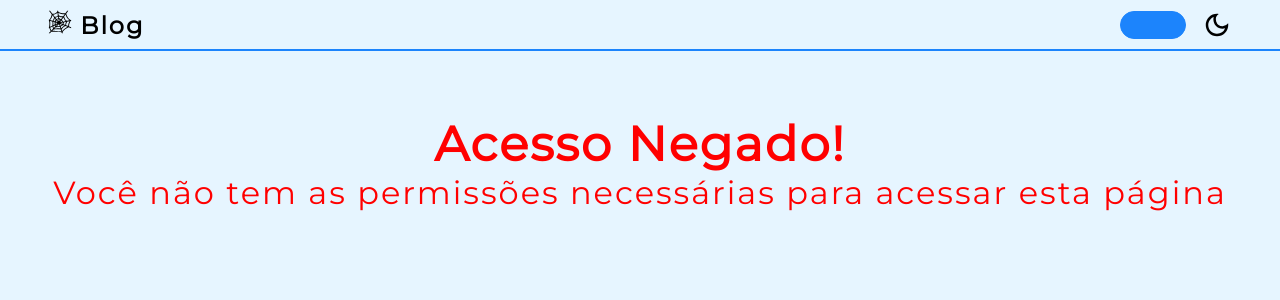
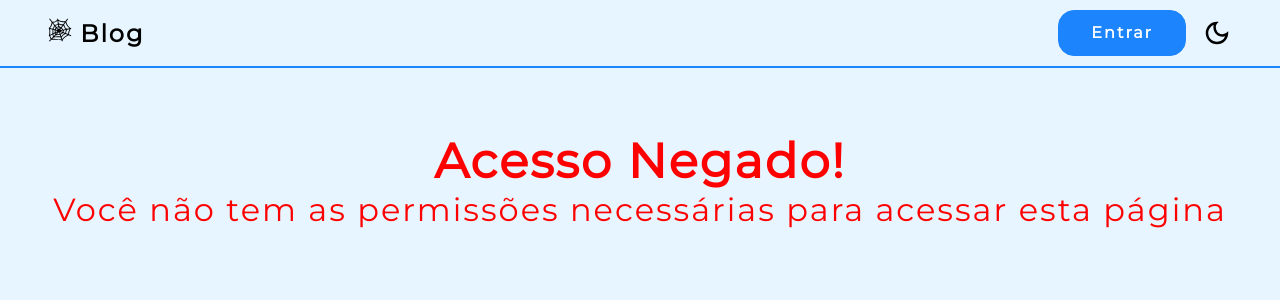
Before and after one commit to GuilhermeSouzaGit/blog-frontend, a React (Create React App) app: page /user/1 in a window 1280 px wide. Shown: the top 300 px of the page. Built offline with nearby package versions, Linux system fonts and the light colour scheme; no server answers.

Commit message:
fix: dynamic routes bug fixed

```diff
--- a/src/pages/Profile/Profile.jsx
+++ b/src/pages/Profile/Profile.jsx
@@ -5,7 +5,7 @@ import { Navbar } from "../../components/Navbar/Navbar";
 export const Profile = () => {
 	return (
 		<>
-			<Navbar />
+			<Navbar btnText="Entrar" linkRoute="/login/" />
 			<UserProfile />
 		</>
 	);
```
